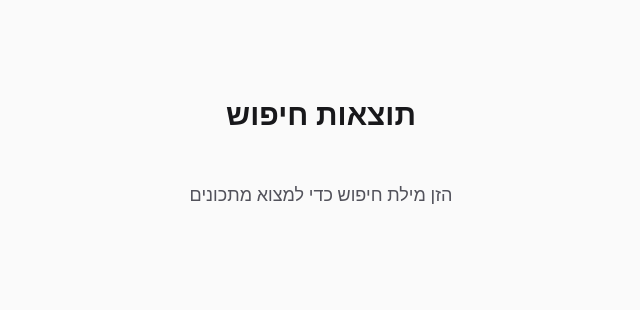
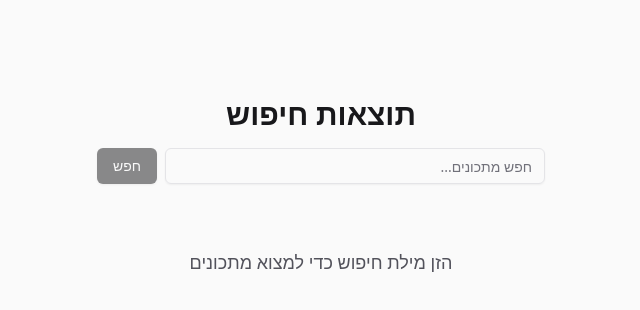
Before and after one commit to levy729/family-recipe-book, a Next.js app: page /search in a window 1280 px wide. Shown: the top 310 px of the page, without its empty margins (513-1153 px from the left). Built offline with nearby package versions, Linux system fonts and the light colour scheme.

Commit message:
feat: add search box to search results page
- Add SearchBar component to search results page
- Allow users to modify search without going back to homepage
- Implement search functionality with router navigation
- Maintain current query state for better UX

```diff
--- a/app/search/page.tsx
+++ b/app/search/page.tsx
@@ -1,9 +1,10 @@
 'use client';
 
-import { useSearchParams } from 'next/navigation';
+import { useSearchParams, useRouter } from 'next/navigation';
 import { useEffect, useState } from 'react';
 import { Recipe } from '@/lib/recipes';
 import { RecipeCard } from '@/components/recipe-card';
+import { SearchBar } from '@/components/search-bar';
 import { initializeSearch, searchRecipes } from '@/lib/search';
 
 // Sample recipes data - in a real app, this would be loaded from markdown files
@@ -28,9 +29,11 @@ const sampleRecipes: Recipe[] = [
 
 export default function SearchPage() {
   const searchParams = useSearchParams();
+  const router = useRouter();
   const query = searchParams.get('q') || '';
   const [results, setResults] = useState<Recipe[]>([]);
   const [isLoading, setIsLoading] = useState(true);
+  const [currentQuery, setCurrentQuery] = useState(query);
 
   useEffect(() => {
     function performSearch() {
@@ -42,6 +45,7 @@ export default function SearchPage() {
         // Perform search
         const searchResults = searchRecipes(query);
         setResults(searchResults);
+        setCurrentQuery(query);
       } catch (error) {
         console.error('Search error:', error);
         setResults([]);
@@ -54,9 +58,16 @@ export default function SearchPage() {
       performSearch();
     } else {
       setResults([]);
+      setCurrentQuery('');
       setIsLoading(false);
     }
   }, [query]);
+
+  const handleSearch = (newQuery: string) => {
+    if (newQuery.trim() && newQuery !== currentQuery) {
+      router.push(`/search?q=${encodeURIComponent(newQuery.trim())}`);
+    }
+  };
 
   return (
     <main className="flex min-h-screen flex-col items-center p-24">
@@ -65,9 +76,18 @@ export default function SearchPage() {
           תוצאות חיפוש
         </h1>
 
-        {query && (
+        {/* Search Bar */}
+        <div className="flex justify-center mb-8">
+          <SearchBar
+            className="mx-auto"
+            onSearch={handleSearch}
+            placeholder="חפש מתכונים..."
+          />
+        </div>
+
+        {currentQuery && (
           <p className="text-lg text-zinc-600 mb-8">
-            חיפוש עבור: "{query}"
+            חיפוש עבור: "{currentQuery}"
           </p>
         )}
 
@@ -86,10 +106,10 @@ export default function SearchPage() {
               ))}
             </div>
           </div>
-        ) : query ? (
+        ) : currentQuery ? (
           <div className="text-center py-8">
             <p className="text-zinc-600 text-lg">
-              לא נמצאו מתכונים עבור "{query}"
+              לא נמצאו מתכונים עבור "{currentQuery}"
             </p>
             <p className="text-zinc-500 mt-2">
               נסה לחפש עם מילים אחרות
```
Also changed, not shown: tasks/tasks-prd-family-recipe-book.md (+10 -7 lines).
